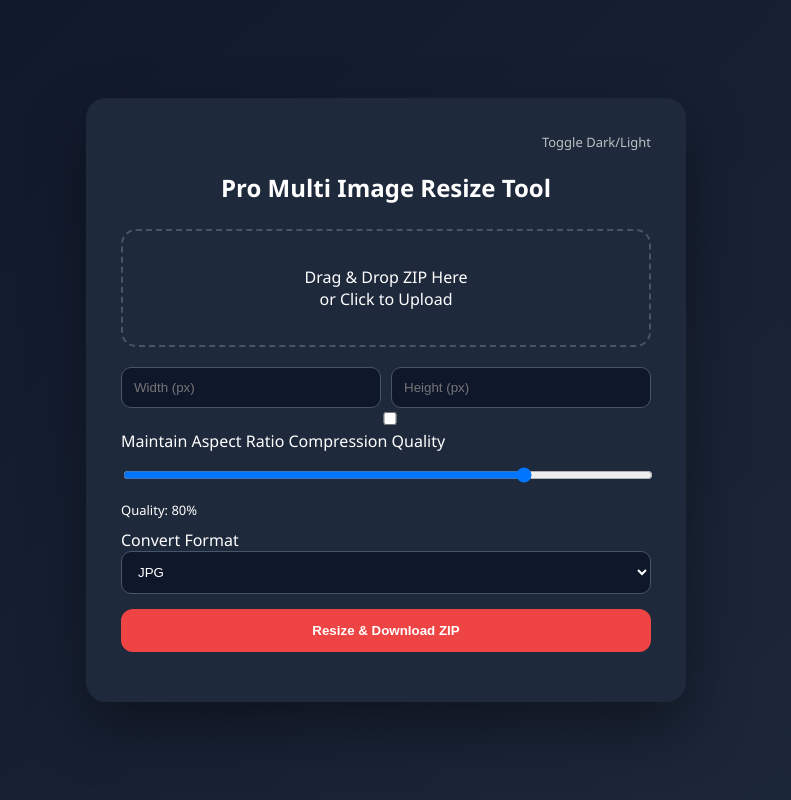
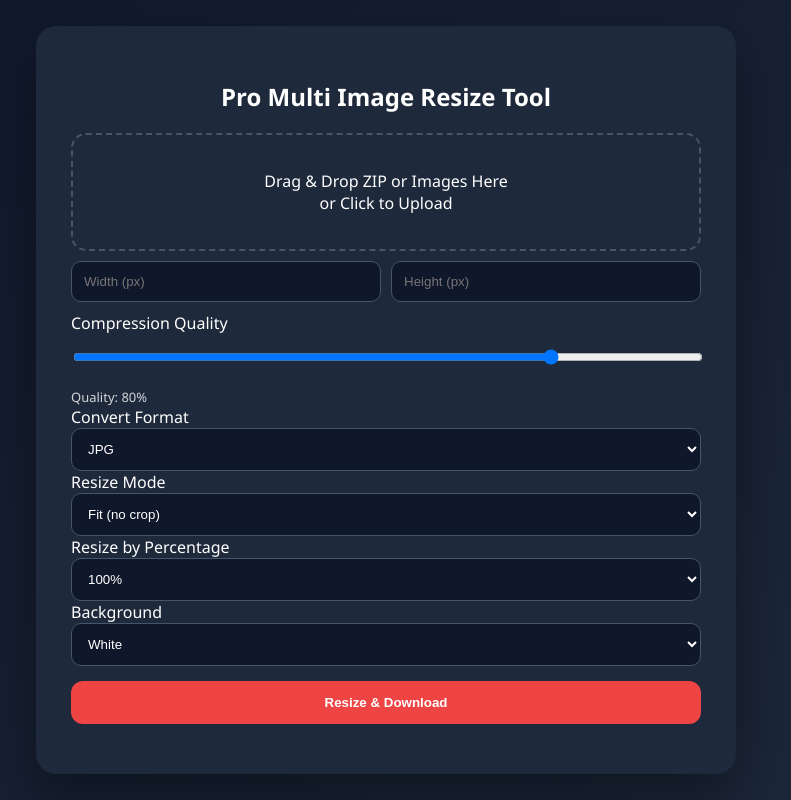
Before and after one commit to Daffyines/image_resize, a plain HTML site: page index.html in a window 1280 px wide. Shown: the whole page, without its empty margins (254-1045 px from the left). Drawn offline with nearby package versions, Linux system fonts and the light colour scheme.

Commit message:
index.html

```diff
--- a/index.html
+++ b/index.html
@@ -1,5 +1,5 @@
 <!DOCTYPE html>
-<html>
+<html lang="en">
 <head>
 <meta charset="UTF-8">
 <title>Pro Multi Image Resize Tool</title>
@@ -8,56 +8,50 @@
 <script src="https://cdnjs.cloudflare.com/ajax/libs/FileSaver.js/2.0.5/FileSaver.min.js"></script>
 
 <style>
-* { box-sizing: border-box; }
-
-body {
+*{box-sizing:border-box}
+body{
   margin:0;
-    font-family: 'Segoe UI', sans-serif;
-    background: linear-gradient(135deg,#0f172a,#1e293b);
+  font-family:'Segoe UI',sans-serif;
+  background:linear-gradient(135deg,#0f172a,#1e293b);
   display:flex;
   justify-content:center;
   align-items:center;
   min-height:100vh;
   color:white;
-    transition:0.3s;
 }
-
-.light {
-    background: #f1f5f9;
-    color:#111;
-}
-
-.card {
-    width:600px;
+.card{
+  width:700px;
   background:#1e293b;
   padding:35px;
   border-radius:20px;
   box-shadow:0 25px 60px rgba(0,0,0,0.4);
-    transition:0.3s;
 }
-
-.light .card { background:white; }
-
-h2 { text-align:center; margin-bottom:25px; }
-
-.drop-zone {
+h2{text-align:center;margin-bottom:20px}
+.drop-zone{
+  position: relative;
   border:2px dashed #475569;
   padding:35px;
   text-align:center;
   border-radius:15px;
-    margin-bottom:20px;
+  margin-bottom:10px;
   cursor:pointer;
-    transition:0.3s;
+  transition:.3s;
 }
-
-.drop-zone:hover {
+.drop-zone:hover{
   border-color:#ef4444;
-    background:rgba(239,68,68,0.08);
+  background:rgba(239,68,68,.08);
 }
-
-.row { display:flex; gap:10px; }
-
-input, select {
+.drop-zone input[type="file"]{
+  position:absolute;
+  top:0;
+  left:0;
+  width:100%;
+  height:100%;
+  opacity:0;
+  cursor:pointer;
+}
+.row{display:flex;gap:10px;margin-bottom:10px}
+input,select{
   width:100%;
   padding:12px;
   border-radius:10px;
@@ -66,13 +60,7 @@ input, select {
   color:white;
   outline:none;
 }
-
-.light input, .light select {
-    background:white;
-    color:#111;
-}
-
-button {
+button{
   width:100%;
   padding:14px;
   border:none;
@@ -81,51 +69,49 @@ button {
   color:white;
   font-weight:600;
   cursor:pointer;
-    transition:0.3s;
+  transition:.3s;
   margin-top:15px;
 }
-
-button:hover {
+button:hover{
   background:#dc2626;
   transform:translateY(-2px);
-    box-shadow:0 10px 25px rgba(239,68,68,0.4);
+  box-shadow:0 10px 25px rgba(239,68,68,.4);
 }
-
-.progress-container {
+.progress-container{
   margin-top:20px;
-    height:10px;
+  height:25px;
   background:#0f172a;
   border-radius:10px;
   overflow:hidden;
   display:none;
+  position:relative;
 }
-
-.progress-bar {
+.progress-bar{
   height:100%;
   width:0%;
   background:#ef4444;
+  display:flex;
+  align-items:center;
+  justify-content:center;
+  font-size:13px;
+  font-weight:bold;
 }
-
-.preview {
+.preview{
   display:flex;
   flex-wrap:wrap;
   gap:10px;
   margin-top:15px;
-    max-height:150px;
+  max-height:160px;
   overflow:auto;
 }
-
-.preview img {
+.preview img{
   width:70px;
   border-radius:8px;
 }
-
-.toggle {
-    text-align:right;
+.small-text{
   font-size:13px;
-    cursor:pointer;
-    margin-bottom:10px;
-    opacity:0.7;
+  margin-top:5px;
+  opacity:.8;
 }
 </style>
 </head>
@@ -133,24 +119,24 @@ button:hover {
 <body>
 
 <div class="card">
-<div class="toggle" onclick="toggleTheme()">Toggle Dark/Light</div>
 
 <h2>Pro Multi Image Resize Tool</h2>
 
 <div class="drop-zone" id="dropZone">
-Drag & Drop ZIP Here<br>or Click to Upload
-<input type="file" id="zipUpload" accept=".zip,image/*" multiple hidden>
+  Drag & Drop ZIP or Images Here<br>or Click to Upload
+  <input type="file" id="fileInput" accept=".zip,image/*" multiple>
 </div>
+
+<div id="fileName" class="small-text"></div>
 
 <div class="row">
   <input type="number" id="width" placeholder="Width (px)">
   <input type="number" id="height" placeholder="Height (px)">
 </div>
 
-<label><input type="checkbox" id="ratio"> Maintain Aspect Ratio</label>
-
 <label>Compression Quality</label>
 <input type="range" id="quality" min="0.1" max="1" step="0.1" value="0.8">
+<div class="small-text" id="qualityText">Quality: 80%</div>
 
 <label>Convert Format</label>
 <select id="format">
@@ -159,10 +145,32 @@ Drag & Drop ZIP Here<br>or Click to Upload
   <option value="image/webp">WEBP</option>
 </select>
 
-<button onclick="processZip()">Resize & Download ZIP</button>
+<label>Resize Mode</label>
+<select id="resizeMode">
+  <option value="fit">Fit (no crop)</option>
+  <option value="fill">Fill (crop)</option>
+  <option value="only-larger">Only if larger</option>
+</select>
+
+<label>Resize by Percentage</label>
+<select id="scale">
+  <option value="1">100%</option>
+  <option value="0.75">75%</option>
+  <option value="0.5">50%</option>
+  <option value="0.25">25%</option>
+</select>
+
+<label>Background</label>
+<select id="background">
+  <option value="#ffffff">White</option>
+  <option value="#000000">Black</option>
+  <option value="transparent">Transparent</option>
+</select>
+
+<button id="resizeBtn">Resize & Download</button>
 
 <div class="progress-container" id="progressContainer">
-<div class="progress-bar" id="progressBar"></div>
+  <div class="progress-bar" id="progressBar">0%</div>
 </div>
 
 <div class="preview" id="preview"></div>
@@ -170,181 +178,157 @@ Drag & Drop ZIP Here<br>or Click to Upload
 </div>
 
 <script>
-let selectedFiles = [];
-const dropZone = document.getElementById('dropZone');
-const fileInput = document.getElementById('zipUpload');
-const preview = document.getElementById('preview');
-const progressBar = document.getElementById('progressBar');
-const progressContainer = document.getElementById('progressContainer');
-const qualitySlider = document.getElementById('quality');
+let selectedFiles=[];
+const dropZone=document.getElementById('dropZone');
+const fileInput=document.getElementById('fileInput');
+const preview=document.getElementById('preview');
+const progressBar=document.getElementById('progressBar');
+const progressContainer=document.getElementById('progressContainer');
+const qualitySlider=document.getElementById('quality');
+const qualityText=document.getElementById('qualityText');
+const resizeBtn=document.getElementById('resizeBtn');
+const fileNameDiv=document.getElementById('fileName');
 
-// Trego % të quality
-const qualityLabel = document.createElement("div");
-qualityLabel.style.fontSize = "13px";
-qualityLabel.style.marginBottom = "10px";
-qualityLabel.innerHTML = "Quality: 80%";
-qualitySlider.parentNode.insertBefore(qualityLabel, qualitySlider.nextSibling);
-
-qualitySlider.addEventListener("input", () => {
-    qualityLabel.innerHTML = "Quality: " + Math.round(qualitySlider.value * 100) + "%";
+qualitySlider.addEventListener("input",()=>{
+  qualityText.innerHTML="Quality: "+Math.round(qualitySlider.value*100)+"%";
 });
 
-dropZone.onclick = () => fileInput.click();
-
-fileInput.onchange = (e) => {
-    handleFiles(e.target.files);
-};
-
-dropZone.ondragover = (e) => e.preventDefault();
-
-dropZone.ondrop = (e) => {
+// Drag & Drop + Click fix
+fileInput.addEventListener("change", e => handleFiles(e.target.files));
+dropZone.addEventListener("dragover", e => e.preventDefault());
+dropZone.addEventListener("drop", e => {
   e.preventDefault();
   handleFiles(e.dataTransfer.files);
-};
+});
 
-function handleFiles(files) {
-    selectedFiles = [];
-    preview.innerHTML = "";
-
-    for (let file of files) {
+// Funksioni për të ruajtur file-et dhe shfaq emrin e tyre
+function handleFiles(files){
+  selectedFiles=[];
+  preview.innerHTML="";
+  let names=[];
+  for(let file of files){
     selectedFiles.push(file);
+    names.push(file.name);
   }
+  fileNameDiv.innerHTML = "Uploaded: " + names.join(", ");
 }
 
-async function processZip() {
-    if (!selectedFiles.length) {
-        alert("Upload images or ZIP first.");
-        return;
-    }
+// Funksioni kryesor për resize + download
+resizeBtn.addEventListener("click", ()=>processFiles());
 
-    const widthInput = document.getElementById('width').value;
-    const heightInput = document.getElementById('height').value;
-    const keepRatio = document.getElementById('ratio').checked;
-    const quality = qualitySlider.value;
-    const format = document.getElementById('format').value;
+async function processFiles(){
+  if(!selectedFiles.length){alert("Upload images or ZIP first.");return;}
+  resizeBtn.disabled=true;
 
-    const newZip = new JSZip();
-    progressContainer.style.display = "block";
+  const widthInput=document.getElementById('width').value;
+  const heightInput=document.getElementById('height').value;
+  const quality=qualitySlider.value;
+  const format=document.getElementById('format').value;
+  const mode=document.getElementById('resizeMode').value;
+  const scale=parseFloat(document.getElementById('scale').value);
+  const bg=document.getElementById('background').value;
 
-    let totalImages = 0;
-    let imageBlobs = [];
+  const newZip=new JSZip();
+  let imageList=[];
 
-    // Kontrollo nëse është ZIP
-    if (selectedFiles.length === 1 && selectedFiles[0].name.endsWith(".zip")) {
-        const zip = new JSZip();
-        const contents = await zip.loadAsync(selectedFiles[0]);
+  progressContainer.style.display="block";
 
-        contents.forEach((_, zipEntry) => {
-            if (!zipEntry.dir && /\.(jpg|jpeg|png|webp)$/i.test(zipEntry.name)) {
-                totalImages++;
-                imageBlobs.push(
-                    zipEntry.async("blob").then(blob => ({
-                        blob,
-                        name: zipEntry.name
-                    }))
-                );
+  // Handle ZIP
+  if(selectedFiles.length===1 && selectedFiles[0].name.endsWith(".zip")){
+    const zip=new JSZip();
+    const contents=await zip.loadAsync(selectedFiles[0]);
+    const promises=[];
+    contents.forEach((_,zipEntry)=>{
+      if(!zipEntry.dir && /\.(jpg|jpeg|png|webp)$/i.test(zipEntry.name)){
+        promises.push(zipEntry.async("blob").then(blob=>{
+          imageList.push({blob,name:zipEntry.name});
+        }));
       }
     });
-
-        imageBlobs = await Promise.all(imageBlobs);
-
+    await Promise.all(promises);
   } else {
-        for (let file of selectedFiles) {
-            if (file.type.startsWith("image/")) {
-                totalImages++;
-                imageBlobs.push({
-                    blob: file,
-                    name: file.name
-                });
+    for(let file of selectedFiles){
+      if(file.type.startsWith("image/")){
+        imageList.push({blob:file,name:file.name});
       }
     }
   }
 
-    let count = 0;
+  let total=imageList.length;
+  let count=0;
 
-    for (let item of imageBlobs) {
-        await resizeImage(item.blob, item.name);
+  for(let item of imageList){
+    await resizeImage(item.blob,item.name);
   }
 
-    async function resizeImage(blob, name) {
-    return new Promise(resolve => {
-
-        const img = new Image();
-        const reader = new FileReader();
-
-        reader.onload = e => img.src = e.target.result;
+  async function resizeImage(blob,name){
+    return new Promise(resolve=>{
+      const img=new Image();
+      const reader=new FileReader();
+      reader.onload=e=>img.src=e.target.result;
       reader.readAsDataURL(blob);
 
-        img.onload = function () {
+      img.onload=function(){
+        let targetW=widthInput?parseInt(widthInput):img.width;
+        let targetH=heightInput?parseInt(heightInput):img.height;
 
-            const targetWidth = parseInt(widthInput);
-            const targetHeight = parseInt(heightInput);
+        targetW*=scale;
+        targetH*=scale;
 
-            let canvasWidth = targetWidth || img.width;
-            let canvasHeight = targetHeight || img.height;
+        let ratioW=targetW/img.width;
+        let ratioH=targetH/img.height;
+        let ratio=1;
 
-            // Ruaj proporcionin
-            const ratio = Math.min(
-                canvasWidth / img.width,
-                canvasHeight / img.height
-            );
+        if(mode==="fit") ratio=Math.min(ratioW,ratioH);
+        else if(mode==="fill") ratio=Math.max(ratioW,ratioH);
+        else if(mode==="only-larger") ratio=Math.min(1,Math.min(ratioW,ratioH));
 
-            const newWidth = img.width * ratio;
-            const newHeight = img.height * ratio;
+        const newWidth=img.width*ratio;
+        const newHeight=img.height*ratio;
 
-            const canvas = document.createElement('canvas');
-            canvas.width = canvasWidth;
-            canvas.height = canvasHeight;
+        const canvas=document.createElement('canvas');
+        canvas.width=targetW;
+        canvas.height=targetH;
+        const ctx=canvas.getContext('2d');
 
-            const ctx = canvas.getContext('2d');
+        if(bg!=="transparent"){ctx.fillStyle=bg;ctx.fillRect(0,0,canvas.width,canvas.height);}
+        const x=(targetW-newWidth)/2;
+        const y=(targetH-newHeight)/2;
+        ctx.drawImage(img,x,y,newWidth,newHeight);
 
-            // BACKGROUND I BARDHË
-            ctx.fillStyle = "#ffffff";
-            ctx.fillRect(0, 0, canvas.width, canvas.height);
+        canvas.toBlob(function(resizedBlob){
+          const extension=format.split('/')[1];
+          const newName="resized_"+name.split('.')[0]+"."+extension;
 
-            // Qendro foton në mes
-            const x = (canvasWidth - newWidth) / 2;
-            const y = (canvasHeight - newHeight) / 2;
+          if(total===1) saveAs(resizedBlob,newName);
+          else newZip.file(newName,resizedBlob);
 
-            ctx.drawImage(img, x, y, newWidth, newHeight);
-
-            canvas.toBlob(function (resizedBlob) {
-
-                const extension = format.split('/')[1];
-                const newName = "resized_" + name.split('.')[0] + "." + extension;
-
-                if (totalImages === 1) {
-                    saveAs(resizedBlob, newName);
-                } else {
-                    newZip.file(newName, resizedBlob);
-                }
-
-                const previewImg = document.createElement('img');
-                previewImg.src = URL.createObjectURL(resizedBlob);
+          const previewImg=document.createElement('img');
+          previewImg.src=URL.createObjectURL(resizedBlob);
           preview.appendChild(previewImg);
 
           count++;
-                const percent = Math.round((count / totalImages) * 100);
-                progressBar.style.width = percent + "%";
-                progressBar.innerHTML = percent + "%";
+          const percent=Math.round((count/total)*100);
+          progressBar.style.width=percent+"%";
+          progressBar.innerHTML=percent+"%";
 
           resolve();
-
-            }, format, quality);
+        },format,quality);
       };
     });
   }
 
-    if (totalImages > 1) {
-        const content = await newZip.generateAsync({ type: "blob" });
-        saveAs(content, "resized_images.zip");
+  if(total>1){
+    const content=await newZip.generateAsync({type:"blob"});
+    saveAs(content,"resized_images.zip");
   }
 
-    setTimeout(() => {
-        progressContainer.style.display = "none";
-        progressBar.style.width = "0%";
-        progressBar.innerHTML = "";
-    }, 1500);
+  setTimeout(()=>{
+    progressContainer.style.display="none";
+    progressBar.style.width="0%";
+    progressBar.innerHTML="0%";
+    resizeBtn.disabled=false;
+  },1500);
 }
 </script>
 
```
Lines whose indentation alone changed are shown as unchanged.
